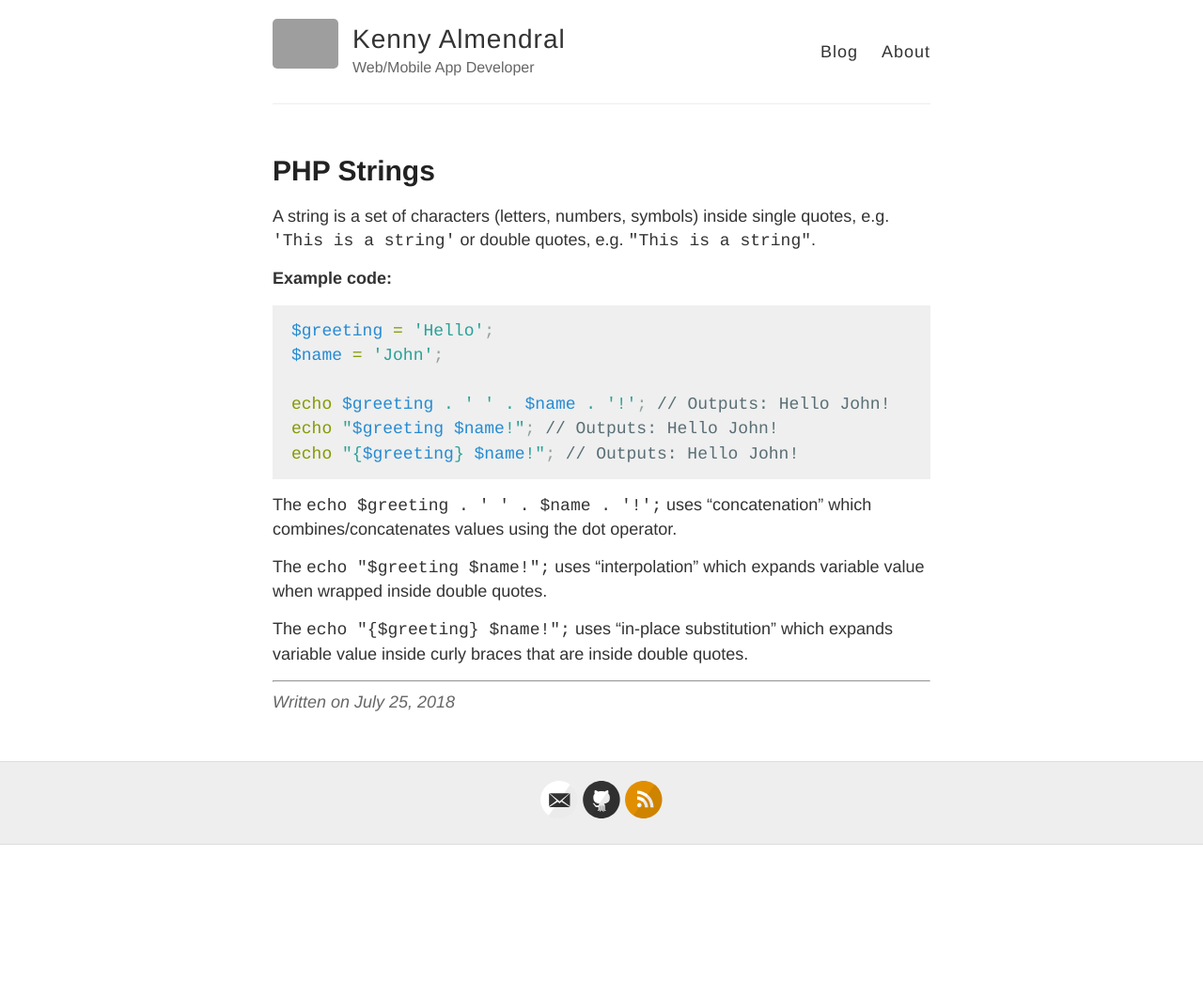
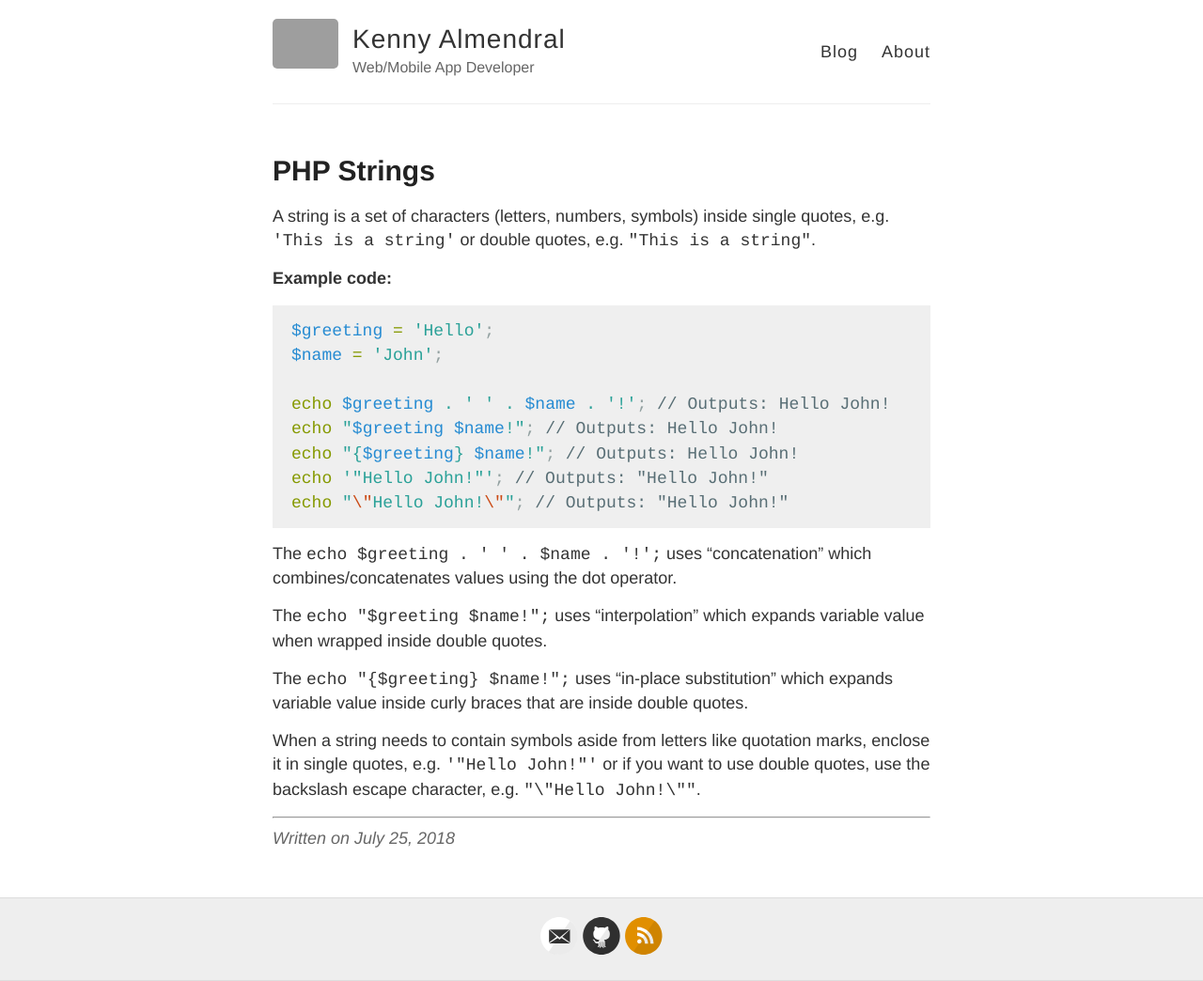
Before and after one commit to kennyalmendral/kennyalmendral.github.io, a Jekyll site: the page built from _posts/2018-07-25-php-strings.md, in a window 1280 px wide. Shown: the whole page at 94% size. Built offline with Jekyll 4.4.1, drawn with Linux system fonts in a browser that asks for light colours; before the commit the page ends 900 px from its top, so only the background shows below that; grey boxes are pictures that could not be loaded.

Commit message:
Update 2018-07-25-php-strings.md

````diff
--- a/_posts/2018-07-25-php-strings.md
+++ b/_posts/2018-07-25-php-strings.md
@@ -14,6 +14,8 @@ $name = 'John';
 echo $greeting . ' ' . $name . '!'; // Outputs: Hello John!
 echo "$greeting $name!"; // Outputs: Hello John!
 echo "{$greeting} $name!"; // Outputs: Hello John!
+echo '"Hello John!"'; // Outputs: "Hello John!"
+echo "\"Hello John!\""; // Outputs: "Hello John!"
 ```
 
 The `echo $greeting . ' ' . $name . '!';` uses "concatenation" which combines/concatenates values using the dot operator.
@@ -22,4 +24,6 @@ The `echo "$greeting $name!";` uses "interpolation" which expands variable value
 
 The `echo "{$greeting} $name!";` uses "in-place substitution" which expands variable value inside curly braces that are inside double quotes.
 
+When a string needs to contain symbols aside from letters like quotation marks, enclose it in single quotes, e.g. `'"Hello John!"'` or if you want to use double quotes, use the backslash escape character, e.g. `"\"Hello John!\""`.
+
 ---
````
